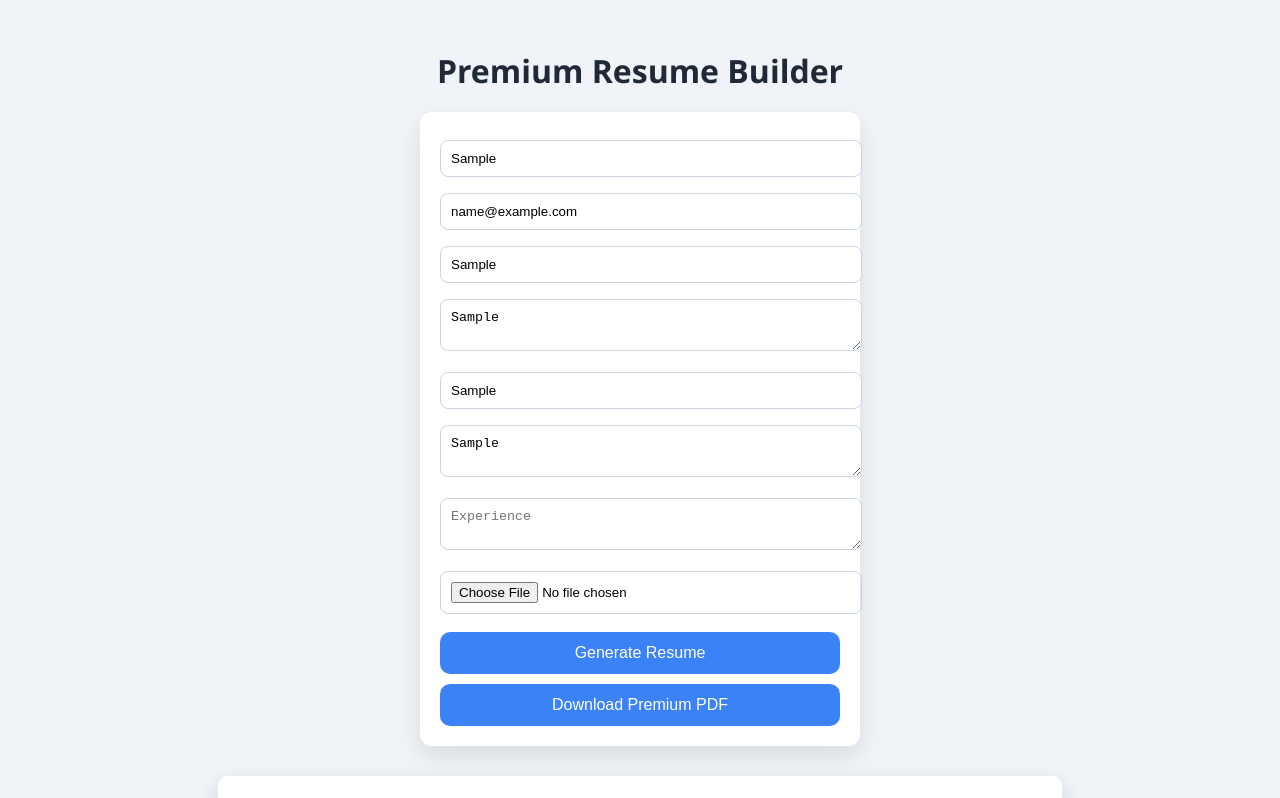
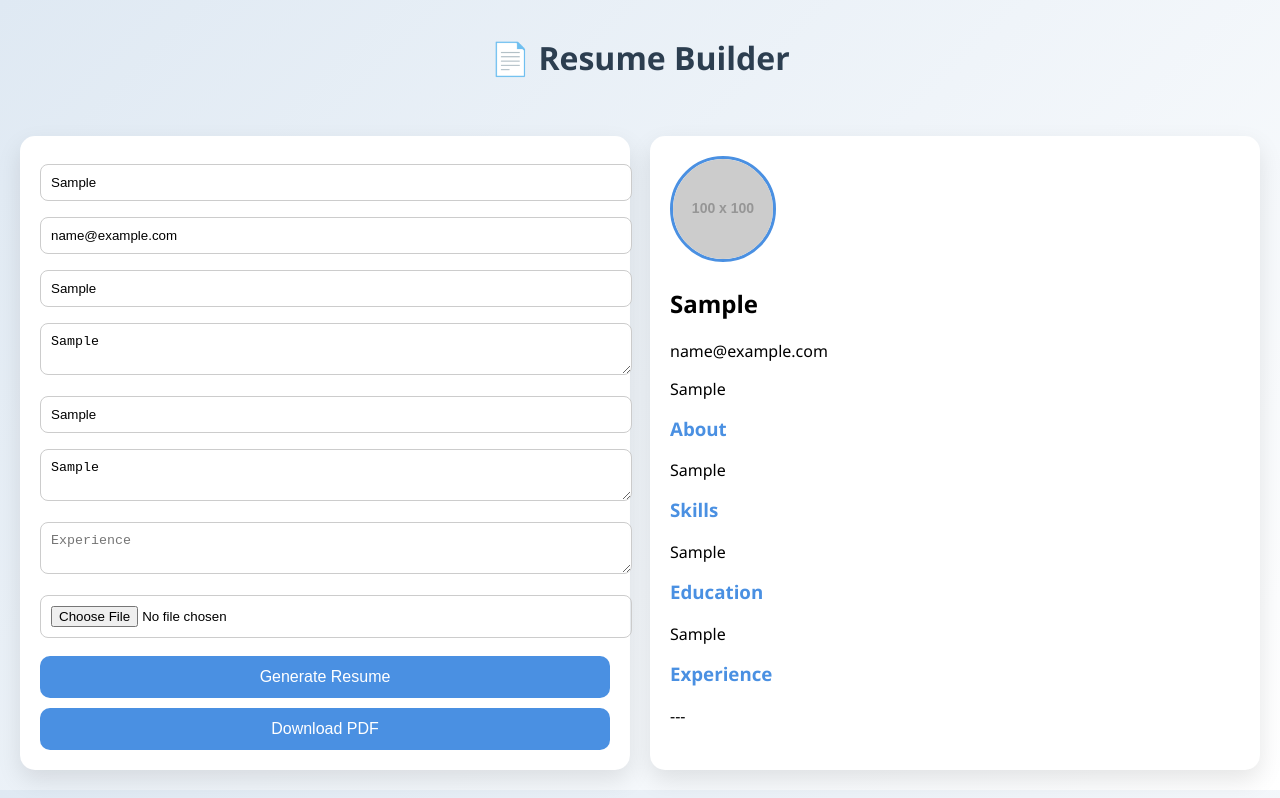
Before and after one commit to Harshlad007/Resume-, a plain HTML site: page index.html in a window 1280 px wide. Both pictures are taken after typing "Sample", "name@example.com", "Sample", "Sample", "Sample", "Sample" into the empty fields and a click on the button "Generate Resume". Shown: the top 798 px of the page. Drawn offline with Linux system fonts and the light colour scheme; placeholder pictures from the web are drawn by us.

Commit message:
Update index.html

```diff
--- a/index.html
+++ b/index.html
@@ -3,18 +3,100 @@
 <head>
 <meta charset="UTF-8">
 <meta name="viewport" content="width=device-width, initial-scale=1.0">
-<title>Premium Resume Builder</title>
-
-<!-- Link CSS -->
-<link rel="stylesheet" href="style.css">
+<title>Resume Builder</title>
 
 <!-- PDF Library -->
 <script src="https://cdnjs.cloudflare.com/ajax/libs/html2pdf.js/0.10.1/html2pdf.bundle.min.js"></script>
+
+<style>
+body {
+    margin: 0;
+    font-family: 'Segoe UI', sans-serif;
+    background: linear-gradient(135deg, #dfe9f3, #ffffff);
+}
+
+h1 {
+    text-align: center;
+    padding: 15px;
+    color: #2c3e50;
+}
+
+.container {
+    display: flex;
+    gap: 20px;
+    padding: 20px;
+}
+
+.form, .preview {
+    flex: 1;
+    background: white;
+    padding: 20px;
+    border-radius: 15px;
+    box-shadow: 0 10px 25px rgba(0,0,0,0.1);
+}
+
+input, textarea {
+    width: 100%;
+    padding: 10px;
+    margin: 8px 0;
+    border-radius: 8px;
+    border: 1px solid #ccc;
+}
+
+button {
+    width: 100%;
+    padding: 12px;
+    margin-top: 10px;
+    background: #4a90e2;
+    color: white;
+    border: none;
+    border-radius: 10px;
+    cursor: pointer;
+    font-size: 16px;
+}
+
+button:hover {
+    background: #357abd;
+}
+
+.preview img {
+    width: 100px;
+    height: 100px;
+    border-radius: 50%;
+    border: 3px solid #4a90e2;
+}
+
+.section-title {
+    color: #4a90e2;
+    margin-top: 15px;
+}
+
+/* ✅ MULTI-PAGE FIX */
+#resume {
+    height: auto !important;
+    overflow: visible !important;
+}
+
+/* ✅ FIX: KEEP HEADING + CONTENT TOGETHER */
+.section {
+    page-break-inside: avoid;
+    break-inside: avoid;
+}
+
+/* ✅ EXTRA SAFETY */
+h3 {
+    page-break-after: avoid;
+}
+</style>
 </head>
+
 <body>
 
-<h1>Premium Resume Builder</h1>
+<h1>📄 Resume Builder</h1>
 
+<div class="container">
+
+    <!-- FORM -->
     <div class="form">
         <input type="text" id="name" placeholder="Full Name">
         <input type="email" id="email" placeholder="Email">
@@ -28,45 +110,109 @@
         <input type="file" id="image">
 
         <button onclick="generateResume()">Generate Resume</button>
-    <button onclick="downloadPDF()">Download Premium PDF</button>
+        <button onclick="downloadPDF()">Download PDF</button>
     </div>
 
-<div id="resume">
-    <div class="section" id="header">
+    <!-- PREVIEW -->
+    <div class="preview" id="resume">
+
         <img id="preview-img" src="https://via.placeholder.com/100">
+
         <h2 id="preview-name">Your Name</h2>
         <p id="preview-email">email@example.com</p>
         <p id="preview-phone">XXXXXXXXXX</p>
+
+        <div class="section">
+            <h3 class="section-title">About</h3>
+            <p id="preview-about">---</p>
         </div>
 
         <div class="section">
-        <h3>About</h3>
-        <p id="preview-about">---</p>
+            <h3 class="section-title">Skills</h3>
+            <p id="preview-skills">---</p>
         </div>
 
-    <div class="page-break"></div>
-
         <div class="section">
-        <h3>Skills</h3>
-        <div id="preview-skills">---</div>
-    </div>
-
-    <div class="page-break"></div>
-
-    <div class="section">
-        <h3>Education</h3>
+            <h3 class="section-title">Education</h3>
             <p id="preview-education">---</p>
         </div>
 
-    <div class="page-break"></div>
-
         <div class="section">
-        <h3>Experience</h3>
+            <h3 class="section-title">Experience</h3>
             <p id="preview-experience">---</p>
         </div>
+
     </div>
 
-<!-- Link JS -->
-<script src="script.js"></script>
+</div>
+
+<script>
+
+// LIVE PREVIEW
+document.querySelectorAll("input, textarea").forEach(field => {
+    field.addEventListener("input", generateResume);
+});
+
+function generateResume() {
+
+    document.getElementById("preview-name").innerText =
+        document.getElementById("name").value || "Your Name";
+
+    document.getElementById("preview-email").innerText =
+        document.getElementById("email").value || "email@example.com";
+
+    document.getElementById("preview-phone").innerText =
+        document.getElementById("phone").value || "XXXXXXXXXX";
+
+    document.getElementById("preview-about").innerText =
+        document.getElementById("about").value || "---";
+
+    document.getElementById("preview-skills").innerText =
+        document.getElementById("skills").value || "---";
+
+    document.getElementById("preview-education").innerText =
+        document.getElementById("education").value || "---";
+
+    document.getElementById("preview-experience").innerText =
+        document.getElementById("experience").value || "---";
+
+    // Image preview
+    const file = document.getElementById("image").files[0];
+    if (file) {
+        const reader = new FileReader();
+        reader.onload = function(e) {
+            document.getElementById("preview-img").src = e.target.result;
+        }
+        reader.readAsDataURL(file);
+    }
+}
+
+
+function downloadPDF() {
+    const element = document.getElementById("resume");
+
+    const opt = {
+        margin: 0.3,
+        filename: "My_Resume.pdf",
+        image: { type: "jpeg", quality: 1 },
+        html2canvas: {
+            scale: 2,
+            useCORS: true
+        },
+        jsPDF: {
+            unit: "mm",
+            format: "a4",
+            orientation: "portrait"
+        },
+        pagebreak: {
+            mode: ['avoid-all', 'css', 'legacy']
+        }
+    };
+
+    html2pdf().set(opt).from(element).save();
+}
+
+</script>
+
 </body>
 </html>
```
Lines whose indentation alone changed are shown as unchanged.
